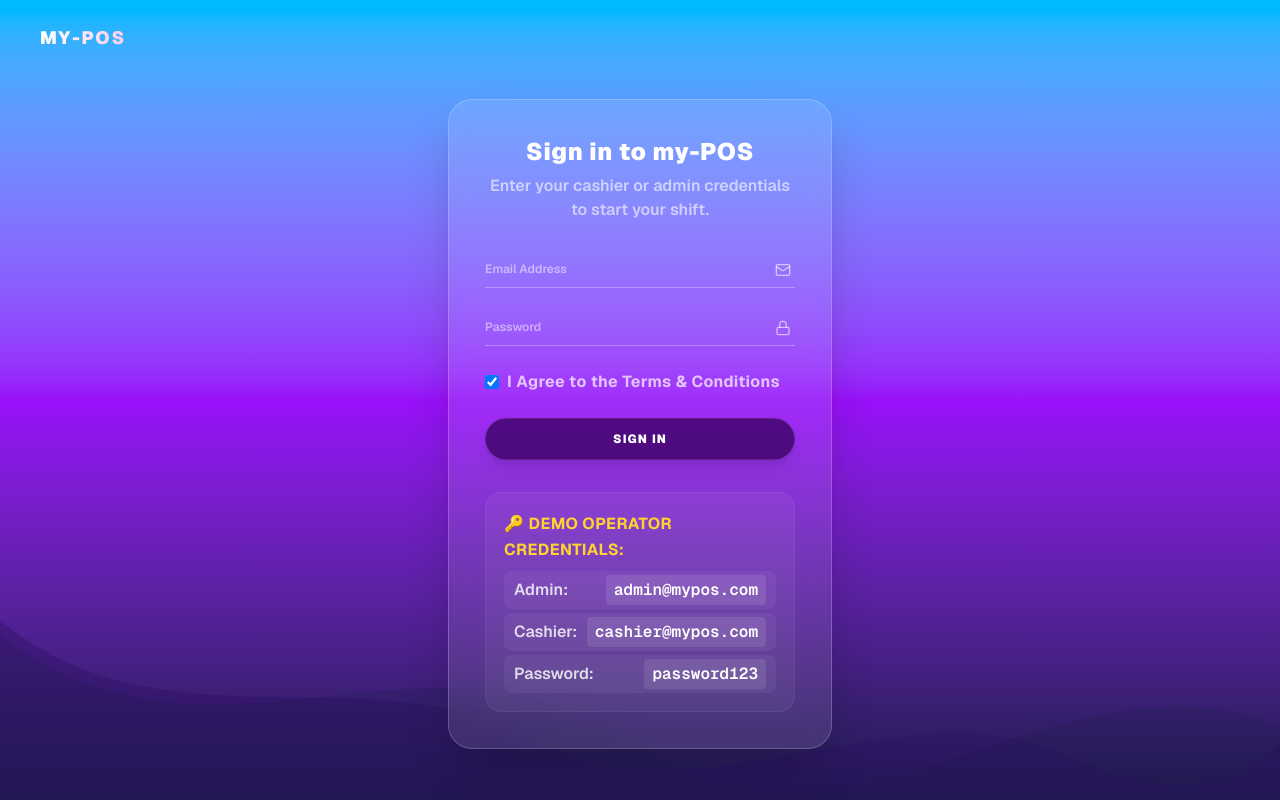
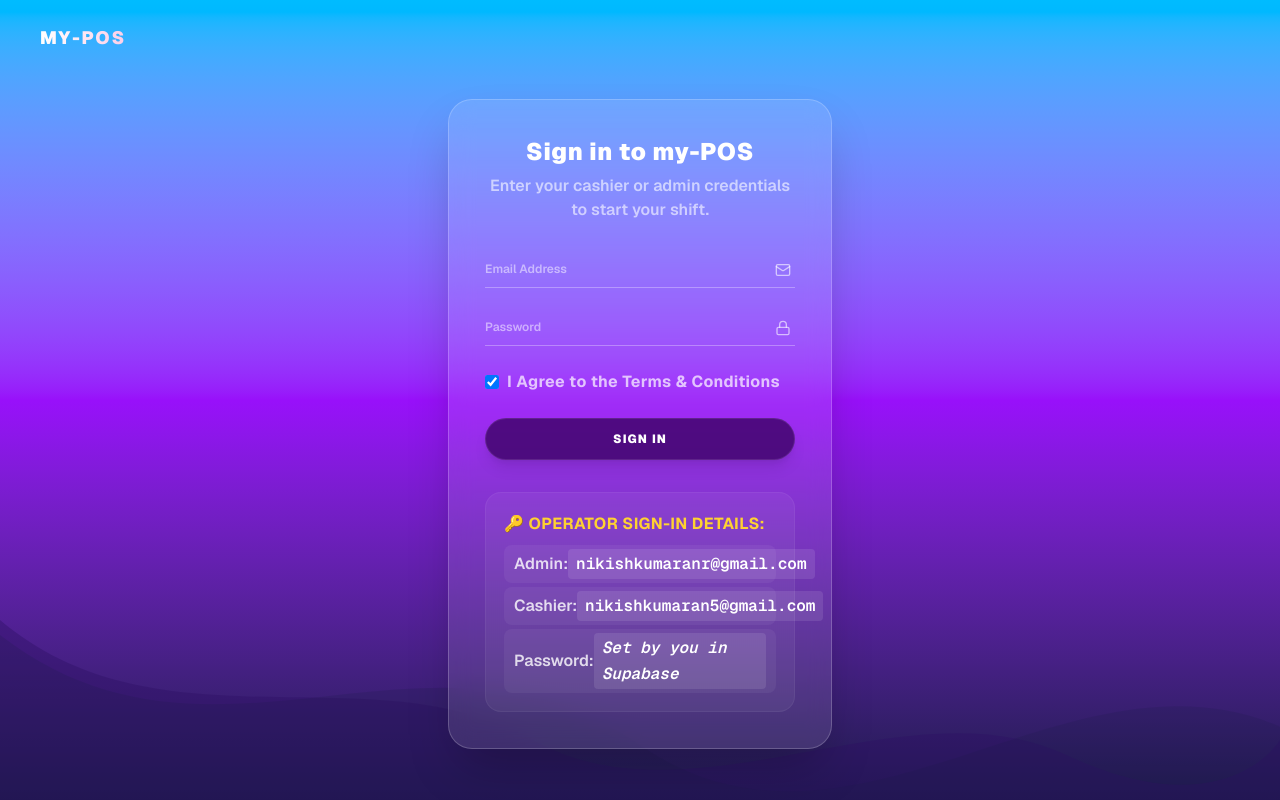
Before and after one commit to Nikish1429/my-pos, a Next.js app: page /login in a window 1280 px wide. Built offline with nearby package versions, Linux system fonts and the light colour scheme; no server answers.

Commit message:
Update login credentials text display for new user emails

```diff
--- a/app/login/page.tsx
+++ b/app/login/page.tsx
@@ -145,20 +145,20 @@ export default function LoginPage() {
         {/* Demo Accounts Details Block */}
         <div className="mt-8 rounded-2xl bg-white/5 p-4.5 text-3xs text-white/80 border border-white/5 leading-relaxed">
           <p className="font-bold text-amber-300 flex items-center gap-1.5 uppercase tracking-wide">
-            🔑 Demo Operator Credentials:
+            🔑 Operator Sign-In Details:
           </p>
           <ul className="mt-2 space-y-1 font-semibold">
             <li className="flex justify-between items-center bg-white/5 rounded-lg px-2.5 py-1">
               <span>Admin:</span>
-              <code className="text-white bg-white/10 px-2 py-0.5 rounded font-mono">admin@mypos.com</code>
+              <code className="text-white bg-white/10 px-2 py-0.5 rounded font-mono">nikishkumaranr@gmail.com</code>
             </li>
             <li className="flex justify-between items-center bg-white/5 rounded-lg px-2.5 py-1">
               <span>Cashier:</span>
-              <code className="text-white bg-white/10 px-2 py-0.5 rounded font-mono">cashier@mypos.com</code>
+              <code className="text-white bg-white/10 px-2 py-0.5 rounded font-mono">nikishkumaran5@gmail.com</code>
             </li>
             <li className="flex justify-between items-center bg-white/5 rounded-lg px-2.5 py-1">
               <span>Password:</span>
-              <code className="text-white bg-white/10 px-2 py-0.5 rounded font-mono">password123</code>
+              <code className="text-white bg-white/10 px-2 py-0.5 rounded italic">Set by you in Supabase</code>
             </li>
           </ul>
         </div>
```
